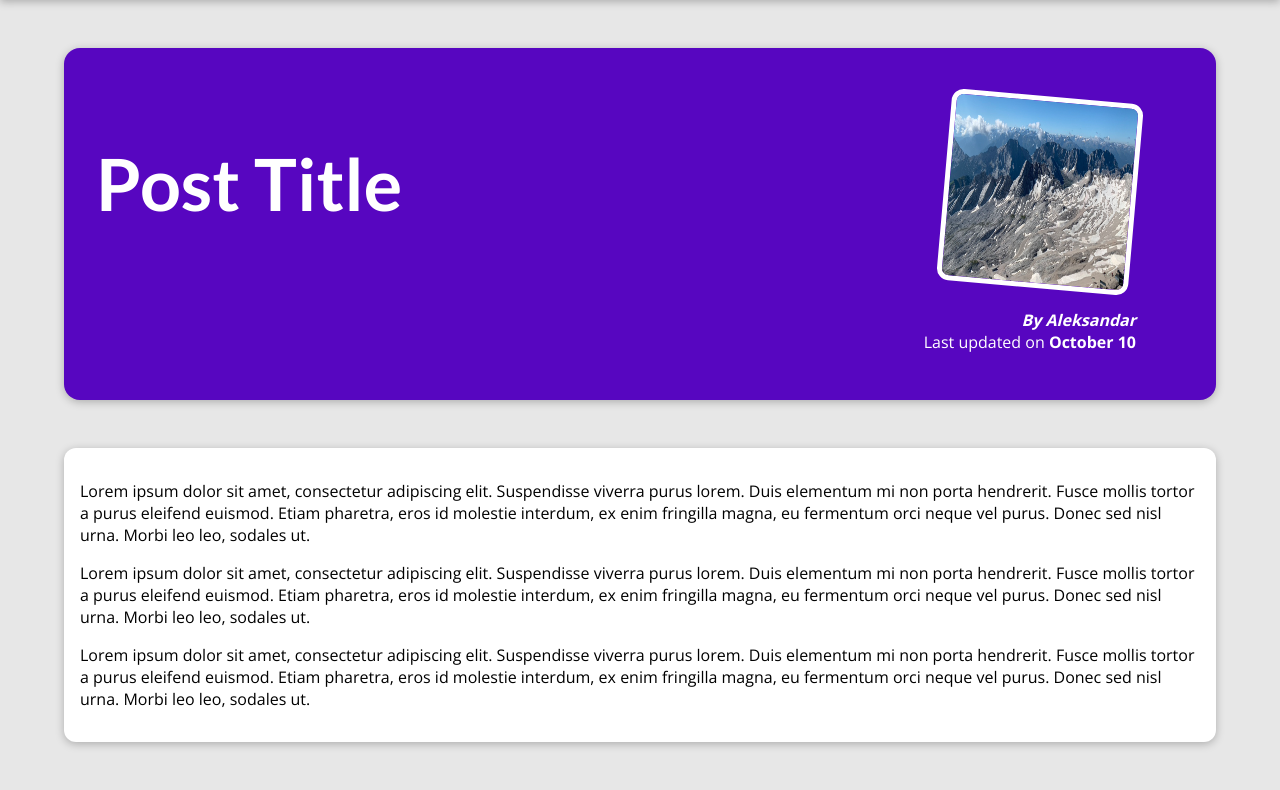
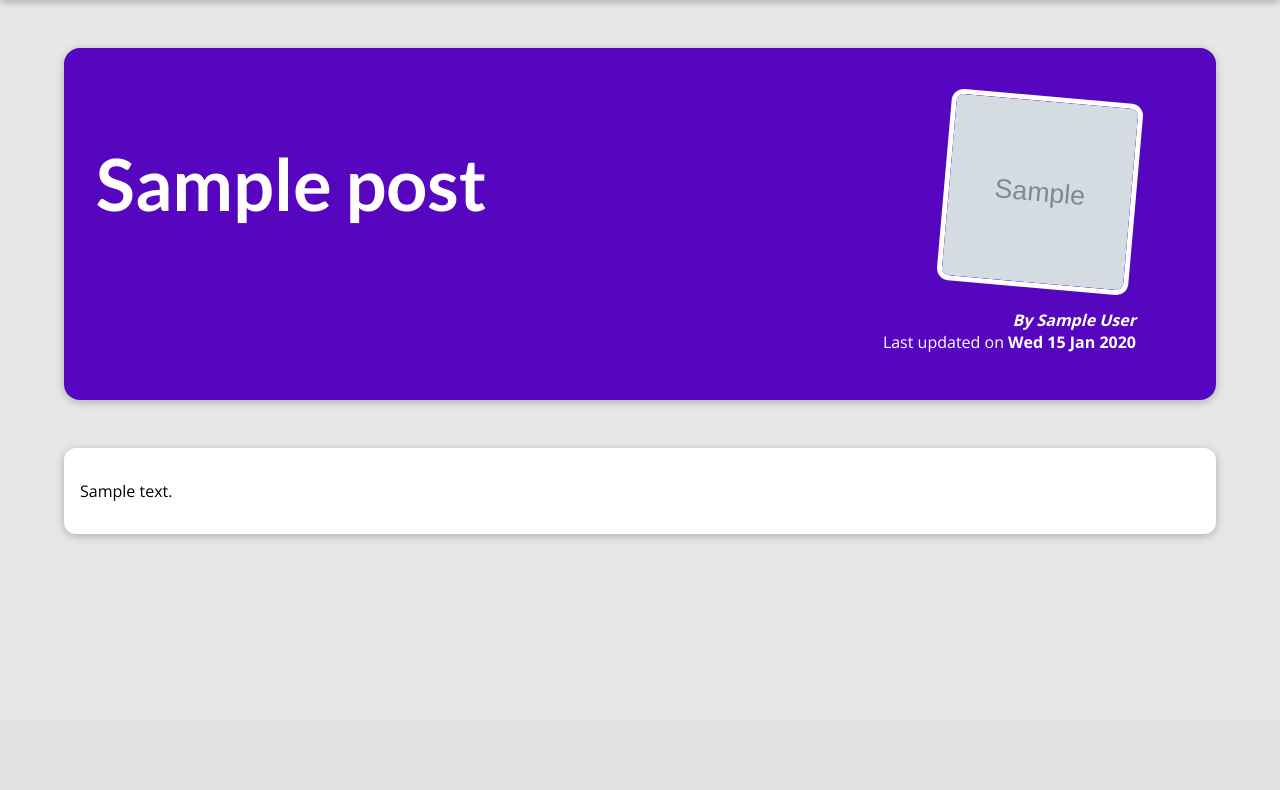
Before and after one commit to AlexandarEfremov/Django_Blog, a Django app: template templates/blog/post-detail.html in a window 1280 px wide. Shown: the part 80-870 px from the top of the page. After the commit the page ends 618 px from the top, so only its background shows below. Run offline with Django 5.2, Linux system fonts and the light colour scheme; the template is opened without the code that fills it: most values are stand-ins (such as "Sample title", 1, 10 or a date in 2020); grey boxes marked "Sample" are stand-in pictures; some libraries are stand-ins or nearby versions.

Commit message:
added details for individual posts

```diff
--- a/templates/blog/post-detail.html
+++ b/templates/blog/post-detail.html
@@ -6,42 +6,24 @@
 {% endblock %}
 
 {% block title %}
-    This Post Title
+    {{ post.title }}
 {% endblock %}
 
 {# these blocks are then populated directly in the base.html dynamically #}
 {% block content %}
         <section id="summary">
-            <h2>Post Title</h2>
+            <h2>{{ post.title }}</h2>
             <article>
-                <img src="{% static 'images/mountains.png' %}" alt="Post Title">
-                <address>By Aleksandar</address>
+                <img src="{% static 'images/'|add:post.image %}" alt="{{ post.title }}">
+                <address>By {{ post.author }}</address>
                 <div>
-                    Last updated on <time>October 10</time>
+                    Last updated on <time>{{ post.date|date:'D d M Y' }}</time>
                 </div>
             </article>
         </section>
 
 
         <main>
-            <p>
-                Lorem ipsum dolor sit amet, consectetur adipiscing elit. Suspendisse viverra purus lorem. Duis elementum
-                mi non porta hendrerit. Fusce mollis tortor a purus eleifend euismod. Etiam pharetra, eros id molestie
-                interdum, ex enim fringilla magna, eu fermentum orci neque vel purus. Donec sed nisl urna.
-                Morbi leo leo, sodales ut.
-            </p>
-            <p>
-                Lorem ipsum dolor sit amet, consectetur adipiscing elit. Suspendisse viverra purus lorem. Duis elementum
-                mi non porta hendrerit. Fusce mollis tortor a purus eleifend euismod. Etiam pharetra, eros id molestie
-                interdum, ex enim fringilla magna, eu fermentum orci neque vel purus. Donec sed nisl urna.
-                Morbi leo leo, sodales ut.
-            </p>
-            <p>
-                Lorem ipsum dolor sit amet, consectetur adipiscing elit. Suspendisse viverra purus lorem. Duis elementum
-                mi non porta hendrerit. Fusce mollis tortor a purus eleifend euismod. Etiam pharetra, eros id molestie
-                interdum, ex enim fringilla magna, eu fermentum orci neque vel purus. Donec sed nisl urna.
-                Morbi leo leo, sodales ut.
-            </p>
-
+            {{ post.content|linebreaks }}
         </main>
 {% endblock %}
```
Also changed, not shown: blog/views.py (+7 -2 lines), templates/blog/all-posts.html (+3 -6 lines).
